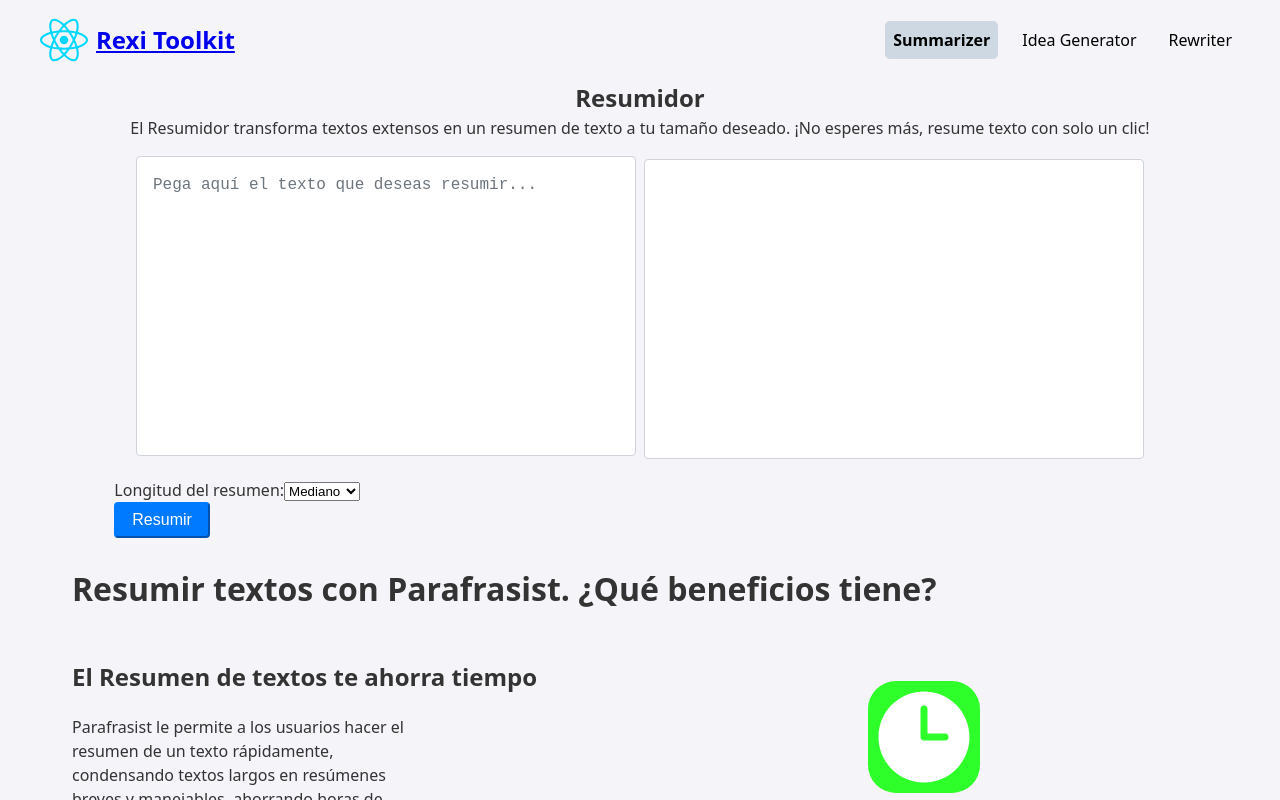
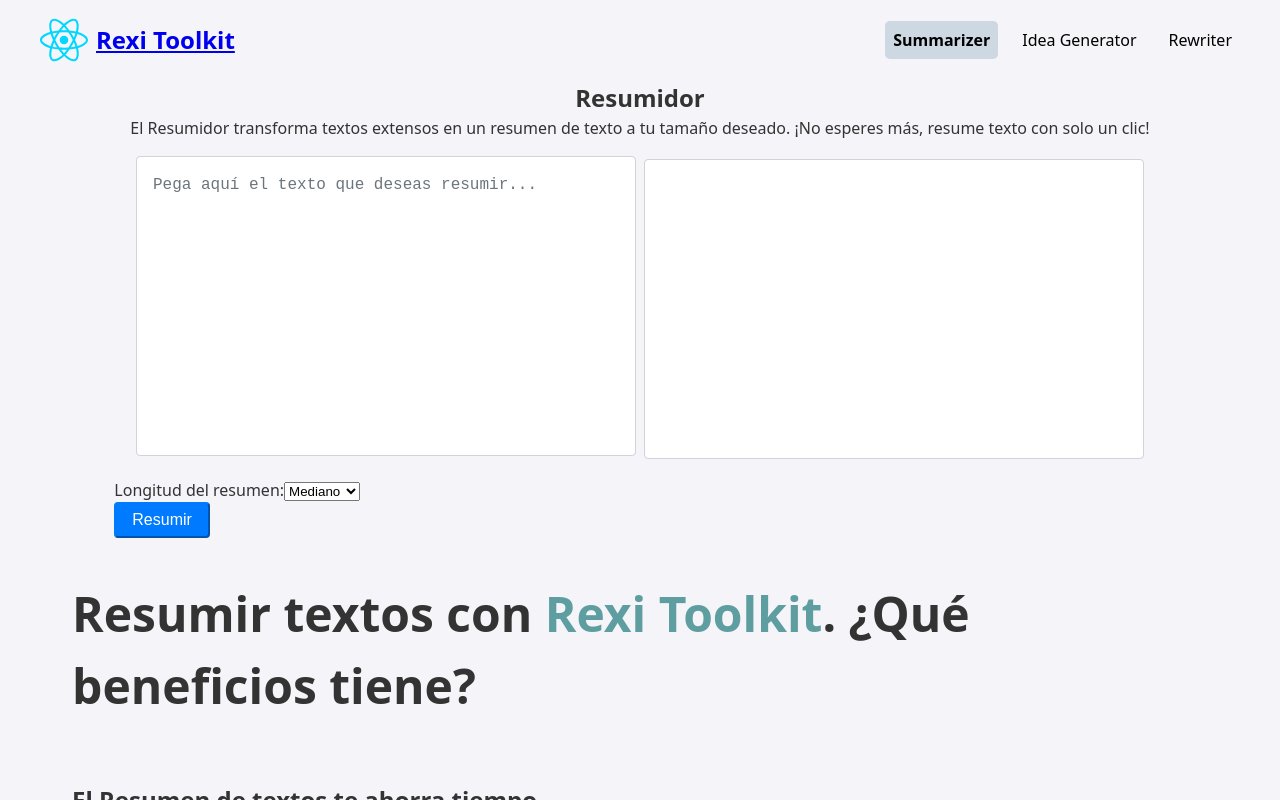
Before and after one commit to OsOsorioP/Orzalia, a React (Vite) app: page / in a window 1280 px wide. Shown: the top 800 px of the page. Built offline with nearby package versions, Linux system fonts and the light colour scheme; no server answers.

Commit message:
Update SummarizerPage to enhance HeroSection title with HTML structure and correct ClockIcon import

```diff
--- a/src/pages/SummarizerPage.jsx
+++ b/src/pages/SummarizerPage.jsx
@@ -1,19 +1,23 @@
 import FeatureSection from "../components/common/feactureSection/FeactureSection";
 import HeroSection from "../components/common/heroSection/HeroSection";
 import SummarizerTool from "../features/summarizer/SumarizerTool";
-import {ClockIcon} from "@heroicons/react/24/solid"
+import { ClockIcon } from "@heroicons/react/24/outline";
 
 const SummarizerPage = () => {
   return (
     <main className="app-container">
       <SummarizerTool />
       <HeroSection
-        title={"Resumir textos con Parafrasist. ¿Qué beneficios tiene?"}
+        title={
+          <h1>
+            Resumir textos con <span>Rexi Toolkit</span>. ¿Qué beneficios tiene?
+          </h1>
+        }
         subtitle={"El Resumen de textos te ahorra tiempo"}
         description={
           "Parafrasist le permite a los usuarios hacer el resumen de un texto rápidamente, condensando textos largos en resúmenes breves y manejables, ahorrando horas de lectura y análisis."
         }
-        icon={<ClockIcon/>}
+        icon={<ClockIcon />}
       />
       <FeatureSection
         title={"Generador de resúmenes de distintos tamaños e idiomas"}
```
